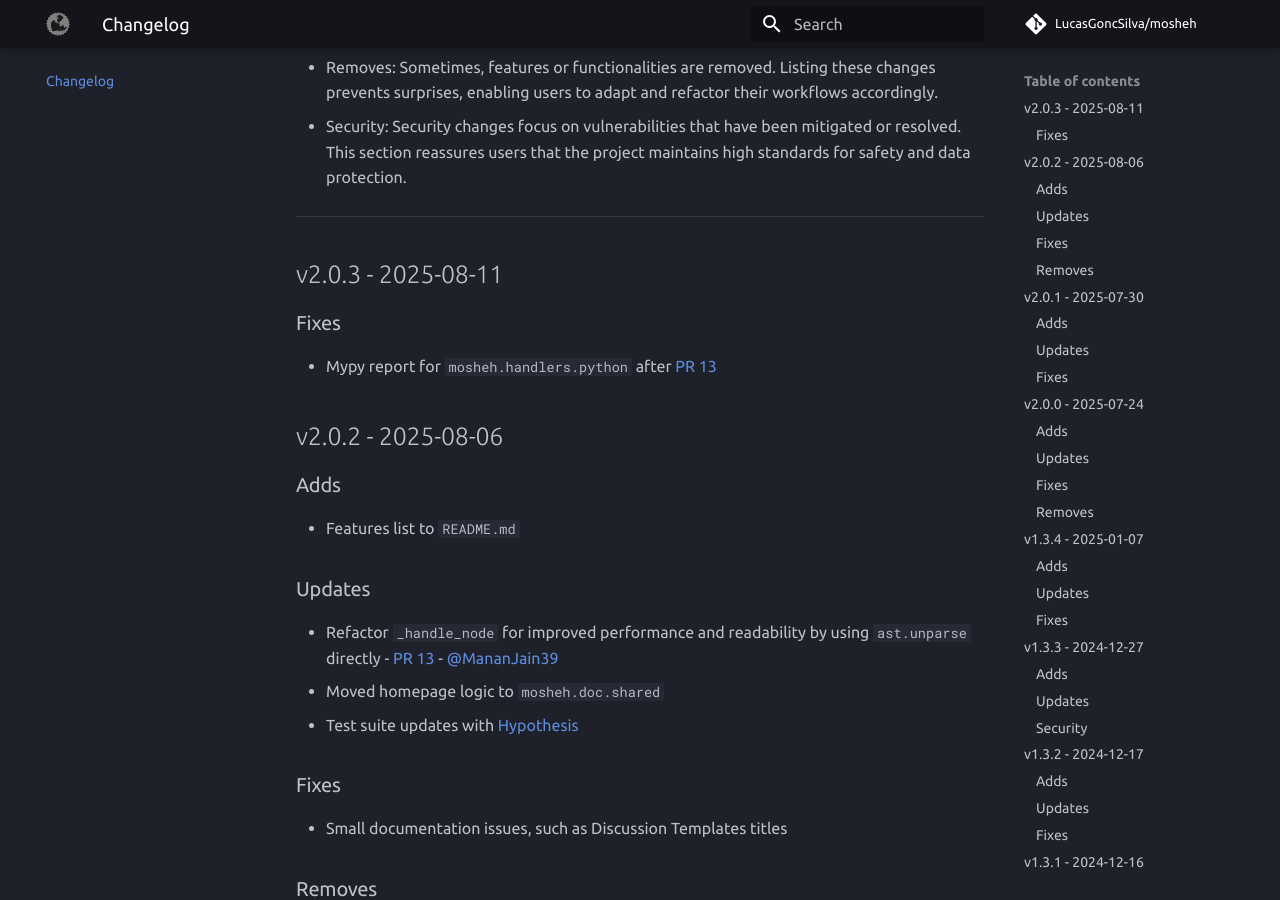
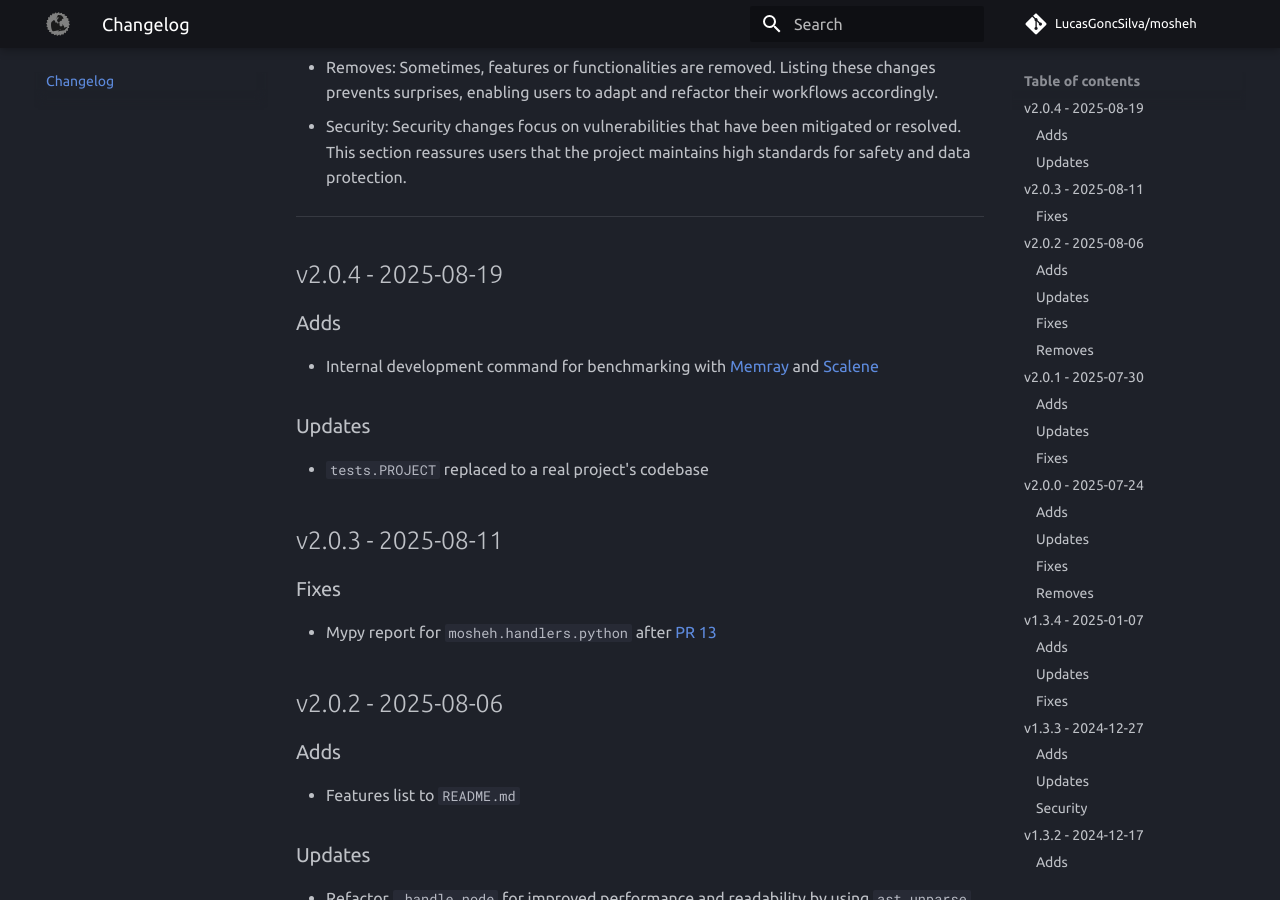
Before and after one commit to LucasGoncSilva/mosheh, an MkDocs documentation site: the page built from documentation/docs/changelog.md, in a window 1280 px wide and 900 px high, scrolled down 867 px. Built offline with MkDocs 1.6.1 and Material for MkDocs 9.7.7, drawn with Linux system fonts in a browser that asks for light colours; comment, search, counter and statistics services are not loaded.

Commit message:
deploy: v2.0.4

```diff
--- a/documentation/docs/changelog.md
+++ b/documentation/docs/changelog.md
@@ -44,6 +44,16 @@
 - Item
 
 -->
+
+## v2.0.4 - 2025-08-19
+
+### Adds
+
+- Internal development command for benchmarking with [Memray](https://bloomberg.github.io/memray/) and [Scalene](https://github.com/plasma-umass/scalene)
+
+### Updates
+
+- `tests.PROJECT` replaced to a real project's codebase
 
 ## v2.0.3 - 2025-08-11
 
--- a/pyproject.toml
+++ b/pyproject.toml
@@ -13,7 +13,7 @@
     "automation",
     "generation",
 ]
-version = "2.0.3"
+version = "2.0.4"
 requires-python = ">=3.12"
 dependencies = [
     "mkdocs>=1.6.1",
```
Also changed, not shown: .github/CHANGELOG.md, 1 other file.
